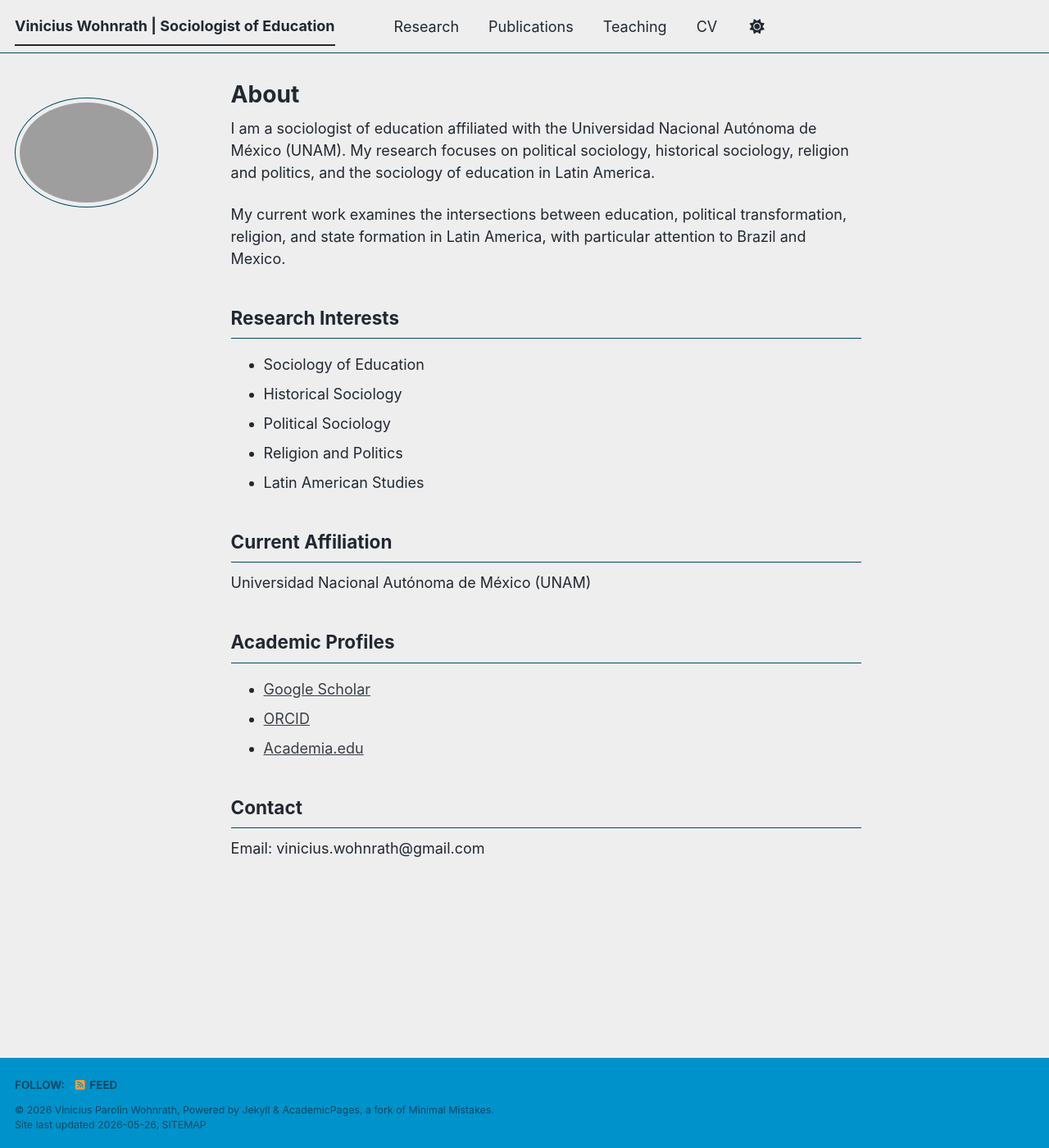
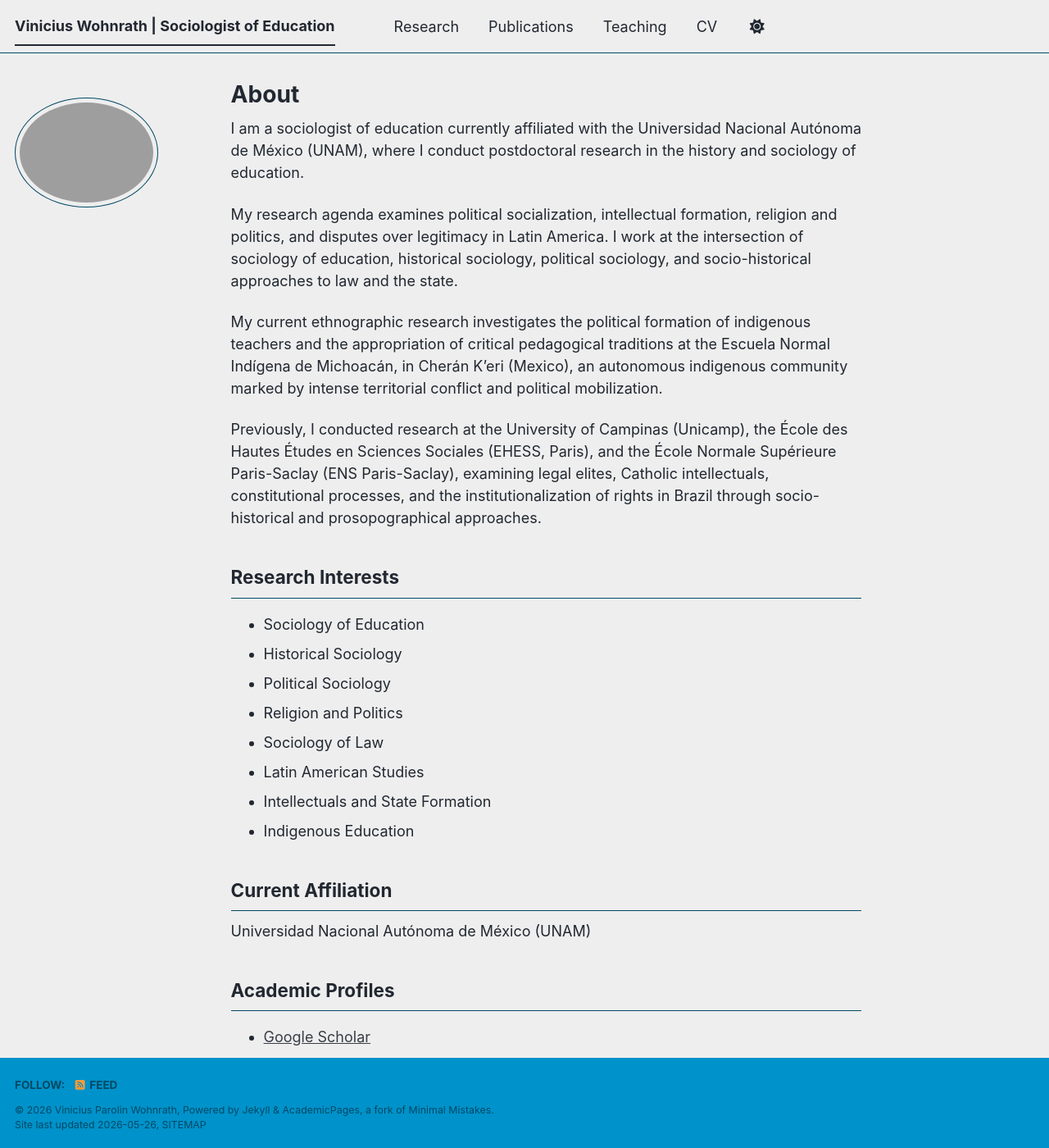
Before and after one commit to viniciuswohnrath/viniciuswohnrath.github.io, a Jekyll site: the page built from _pages/about.md, in a window 1280 px wide and 1400 px high. Shown: the whole window at 82% size. Built offline with Jekyll 4.4.1, drawn with Linux system fonts in a browser that asks for light colours; a script bundle is joined from its source files by our own code; library files that are not in the unit come from our copies.

Commit message:
Update about.md

```diff
--- a/_pages/about.md
+++ b/_pages/about.md
@@ -5,9 +5,13 @@ title: "About"
 permalink: /
 ---
 
-I am a sociologist of education affiliated with the Universidad Nacional Autónoma de México (UNAM). My research focuses on political sociology, historical sociology, religion and politics, and the sociology of education in Latin America.
+I am a sociologist of education currently affiliated with the Universidad Nacional Autónoma de México (UNAM), where I conduct postdoctoral research in the history and sociology of education.
 
-My current work examines the intersections between education, political transformation, religion, and state formation in Latin America, with particular attention to Brazil and Mexico.
+My research agenda examines political socialization, intellectual formation, religion and politics, and disputes over legitimacy in Latin America. I work at the intersection of sociology of education, historical sociology, political sociology, and socio-historical approaches to law and the state.
+
+My current ethnographic research investigates the political formation of indigenous teachers and the appropriation of critical pedagogical traditions at the Escuela Normal Indígena de Michoacán, in Cherán K'eri (Mexico), an autonomous indigenous community marked by intense territorial conflict and political mobilization.
+
+Previously, I conducted research at the University of Campinas (Unicamp), the École des Hautes Études en Sciences Sociales (EHESS, Paris), and the École Normale Supérieure Paris-Saclay (ENS Paris-Saclay), examining legal elites, Catholic intellectuals, constitutional processes, and the institutionalization of rights in Brazil through socio-historical and prosopographical approaches.
 
 ## Research Interests
 
@@ -15,7 +19,10 @@ My current work examines the intersections between education, political transfor
 - Historical Sociology
 - Political Sociology
 - Religion and Politics
+- Sociology of Law
 - Latin American Studies
+- Intellectuals and State Formation
+- Indigenous Education
 
 ## Current Affiliation
 
@@ -26,6 +33,7 @@ Universidad Nacional Autónoma de México (UNAM)
 - [Google Scholar](https://scholar.google.com/citations?hl=es&user=jqzpjAYAAAAJ)
 - [ORCID](https://orcid.org/0000-0001-5717-0906)
 - [Academia.edu](https://unam1.academia.edu/ViniciusWohnrath)
+- [Lattes CV](http://lattes.cnpq.br/1701305518221688)
 
 ## Contact
 
```
